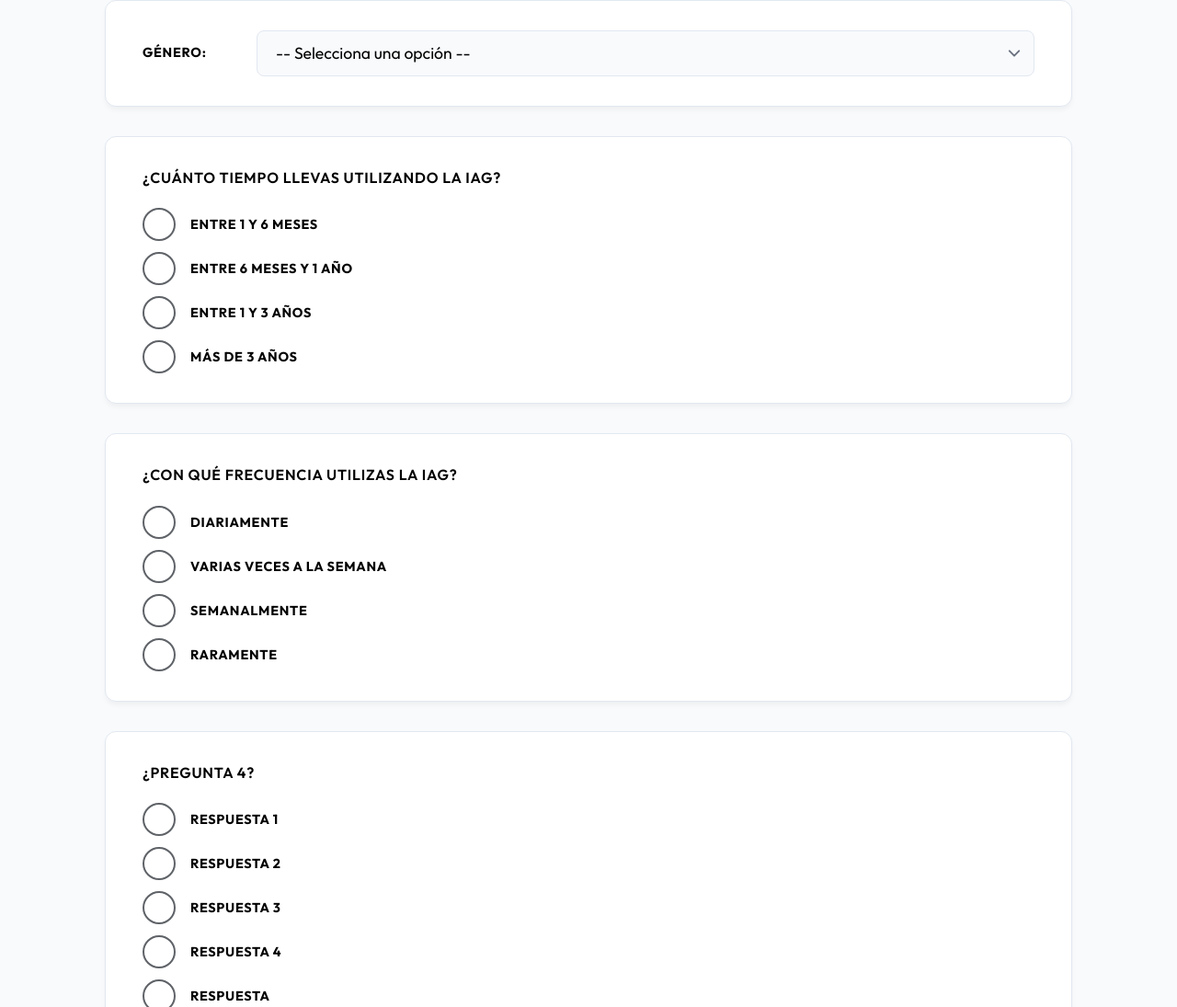
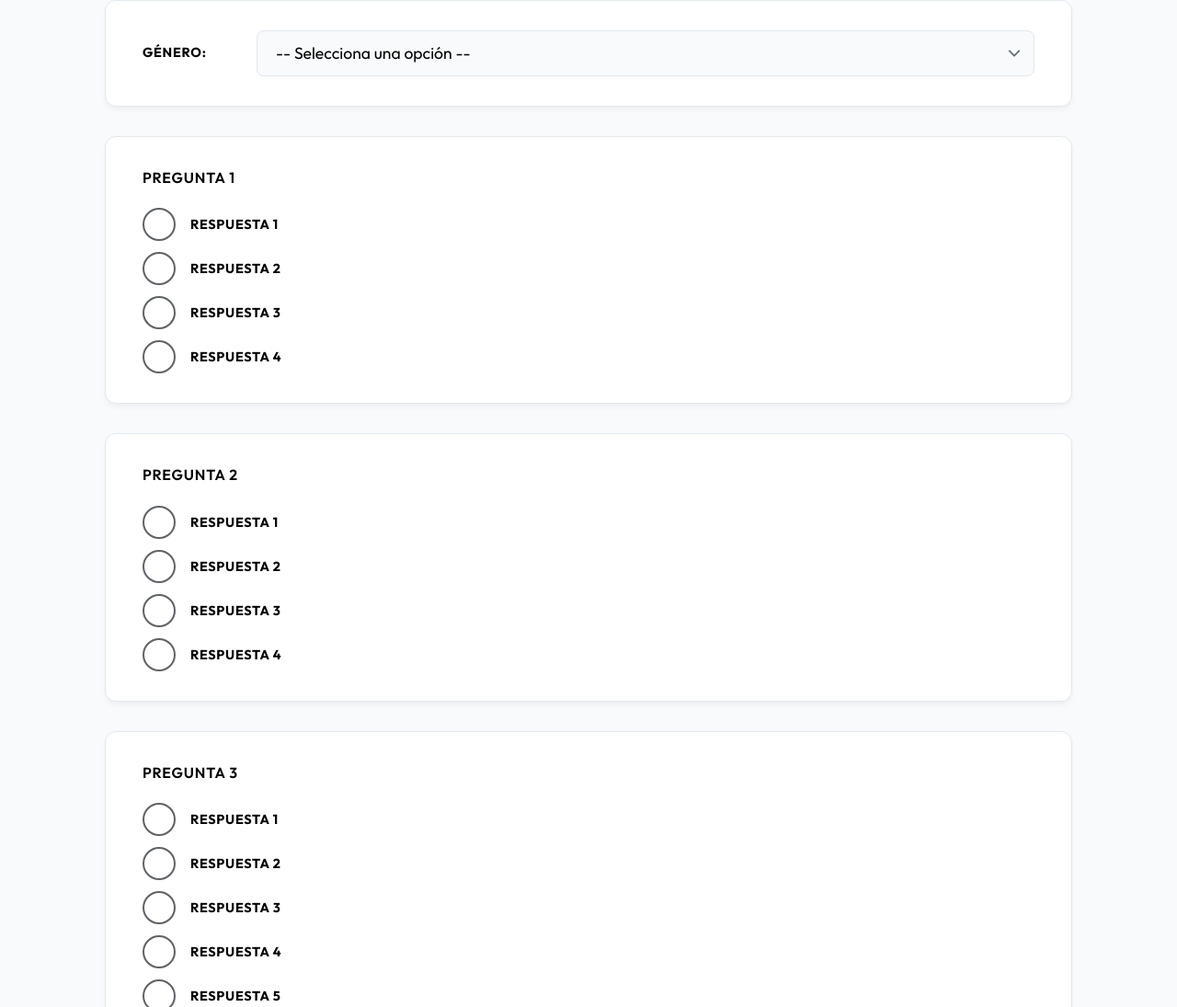
Before and after one commit to ReyesDelgado/Cuestionarios, a website built with Vite: page index.html in a window 1280 px wide. Shown: the part 419-1514 px from the top of the page at 92% size. Built offline with nearby package versions, Linux system fonts and the light colour scheme.

Commit message:
Update index.html

```diff
--- a/index.html
+++ b/index.html
@@ -88,7 +88,6 @@
                                     <option value="" disabled selected>-- Selecciona una opción --</option>
                                     <option value="Estudiante">Hombre</option>
                                     <option value="Profesional">Mujer</option>
-                                    <option value="Otro">Otro</option>
                                 </select>
                             </div>
                         </div>
@@ -96,23 +95,23 @@
                         <!-- Tarjeta 3: Tiempo IAG -->
                         <div class="info-card">
                             <div class="form-group-vertical">
-                                <label class="question-label">¿Cuánto tiempo llevas utilizando la IAG?</label>
+                                <label class="question-label">Pregunta 1</label>
                                 <div class="radio-list">
                                     <label class="radio-option-item">
-                                        <input type="radio" name="time_using_ai" value="Entre 1 y 6 meses">
-                                        <span>Entre 1 y 6 meses</span>
+                                        <input type="radio" name="time_using_ai" value="Respuesta 1">
+                                        <span>Respuesta 1</span>
                                     </label>
                                     <label class="radio-option-item">
-                                        <input type="radio" name="time_using_ai" value="Entre 6 meses y 1 año">
-                                        <span>Entre 6 meses y 1 año</span>
+                                        <input type="radio" name="time_using_ai" value="Respuesta 2">
+                                        <span>Respuesta 2</span>
                                     </label>
                                     <label class="radio-option-item">
-                                        <input type="radio" name="time_using_ai" value="Entre 1 y 3 años">
-                                        <span>Entre 1 y 3 años</span>
+                                        <input type="radio" name="time_using_ai" value="Respuesta 3">
+                                        <span>Respuesta 3</span>
                                     </label>
                                     <label class="radio-option-item">
-                                        <input type="radio" name="time_using_ai" value="Más de 3 años">
-                                        <span>Más de 3 años</span>
+                                        <input type="radio" name="time_using_ai" value="Respuesta 4">
+                                        <span>Respuesta 4</span>
                                     </label>
                                 </div>
                             </div>
@@ -122,32 +121,32 @@
                         <!-- Tarjeta 4: Frecuencia IAG -->
                         <div class="info-card">
                             <div class="form-group-vertical">
-                                <label class="question-label">¿Con qué frecuencia utilizas la IAG?</label>
+                                <label class="question-label">Pregunta 2</label>
                                 <div class="radio-list">
                                     <label class="radio-option-item">
-                                        <input type="radio" name="frequency_using_ai" value="Diariamente">
-                                        <span>Diariamente</span>
+                                        <input type="radio" name="frequency_using_ai" value="Respuesta 1">
+                                        <span>Respuesta 1</span>
                                     </label>
                                     <label class="radio-option-item">
-                                        <input type="radio" name="frequency_using_ai" value="Varias veces a la semana">
-                                        <span>Varias veces a la semana</span>
+                                        <input type="radio" name="frequency_using_ai" value="Respuesta 2">
+                                        <span>Respuesta 2</span>
                                     </label>
                                     <label class="radio-option-item">
-                                        <input type="radio" name="frequency_using_ai" value="Semanalmente">
-                                        <span>Semanalmente</span>
+                                        <input type="radio" name="frequency_using_ai" value="Respuesta 3">
+                                        <span>Respuesta 3</span>
                                     </label>
                                     <label class="radio-option-item">
-                                        <input type="radio" name="frequency_using_ai" value="Raramente">
-                                        <span>Raramente</span>
+                                        <input type="radio" name="frequency_using_ai" value="Respuesta 4">
+                                        <span>Respuesta 4</span>
                                     </label>
                                 </div>
                             </div>
                         </div>
 
-                        <!-- Tarjeta 4: Pregunta 4 -->
+                        <!-- Tarjeta 4: Pregunta 3 -->
                         <div class="info-card">
                             <div class="form-group-vertical">
-                                <label class="question-label">¿Pregunta 4?</label>
+                                <label class="question-label">Pregunta 3</label>
                                 <div class="radio-list">
                                     <label class="radio-option-item">
                                         <input type="radio" name="cuarta_using_ai" value="Respuesta 1">
@@ -167,7 +166,7 @@
                                     </label>
                                     <label class="radio-option-item">
                                         <input type="radio" name="cuarta_using_ai" value="Respuesta 5">
-                                        <span>Respuesta </span>
+                                        <span>Respuesta 5</span>
                                     </label>
                                 </div>
                             </div>
```
